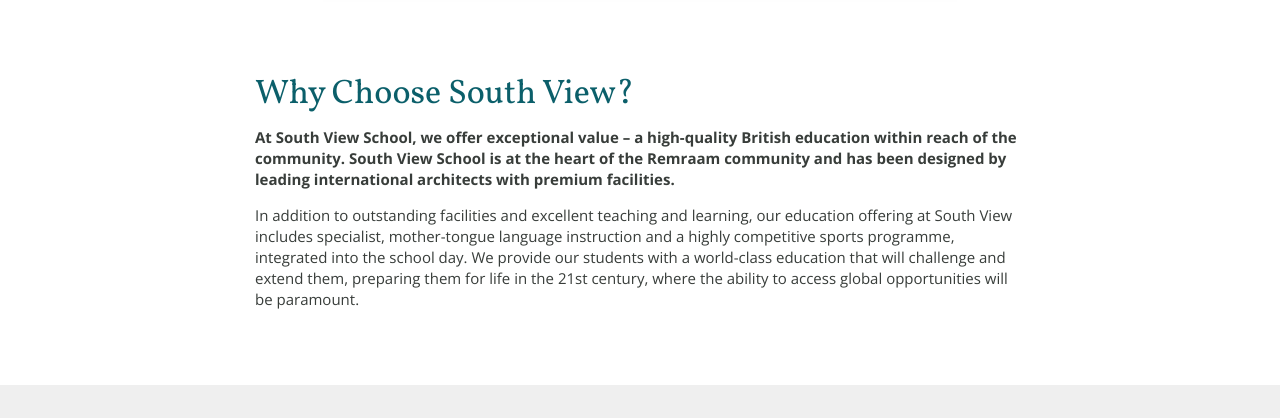
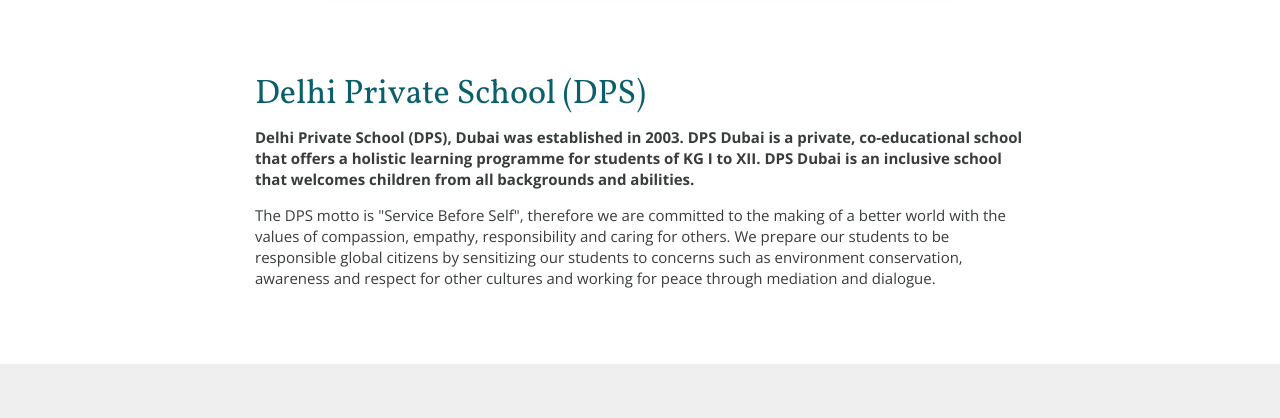
Before and after one commit to christianemmanuel/dpsdubai, a plain HTML site: page index.html in a window 1280 px wide. Shown: the part 854-1272 px from the top of the page. Drawn offline with nearby package versions, Linux system fonts and the light colour scheme.

Commit message:
add about

```diff
--- a/index.html
+++ b/index.html
@@ -223,9 +223,9 @@
 <section class="content_section">
   <div class="container">
     <div class="why_choose_south_view">
-      <h3>Why Choose South View?</h3>
-      <p class="open_sans"><strong>At South View School, we offer exceptional value – a high-quality British education within reach of the community. South View School is at the heart of the Remraam community and has been designed by leading international architects with premium facilities.</strong></p>
-      <p class="open_sans">In addition to outstanding facilities and excellent teaching and learning, our education offering at South View includes specialist, mother-tongue language instruction and a highly competitive sports programme, integrated into the school day. We provide our students with a world-class education that will challenge and extend them, preparing them for life in the 21st century, where the ability to access global opportunities will be paramount.</p>
+      <h3>Delhi Private School (DPS)</h3>
+      <p class="open_sans"><strong>Delhi Private School (DPS), Dubai was established in 2003. DPS Dubai is a private, co-educational school that offers a holistic learning programme for students of KG I to XII. DPS Dubai is an inclusive school that welcomes children from all backgrounds and abilities.</strong></p>
+      <p class="open_sans">The DPS motto is "Service Before Self", therefore we are committed to the making of a better world with the values of compassion, empathy, responsibility and caring for others. We prepare our students to be responsible global citizens by sensitizing our students to concerns such as environment conservation, awareness and respect for other cultures and working for peace through mediation and dialogue.</p>
     </div>
   </div>
 </section>
```
